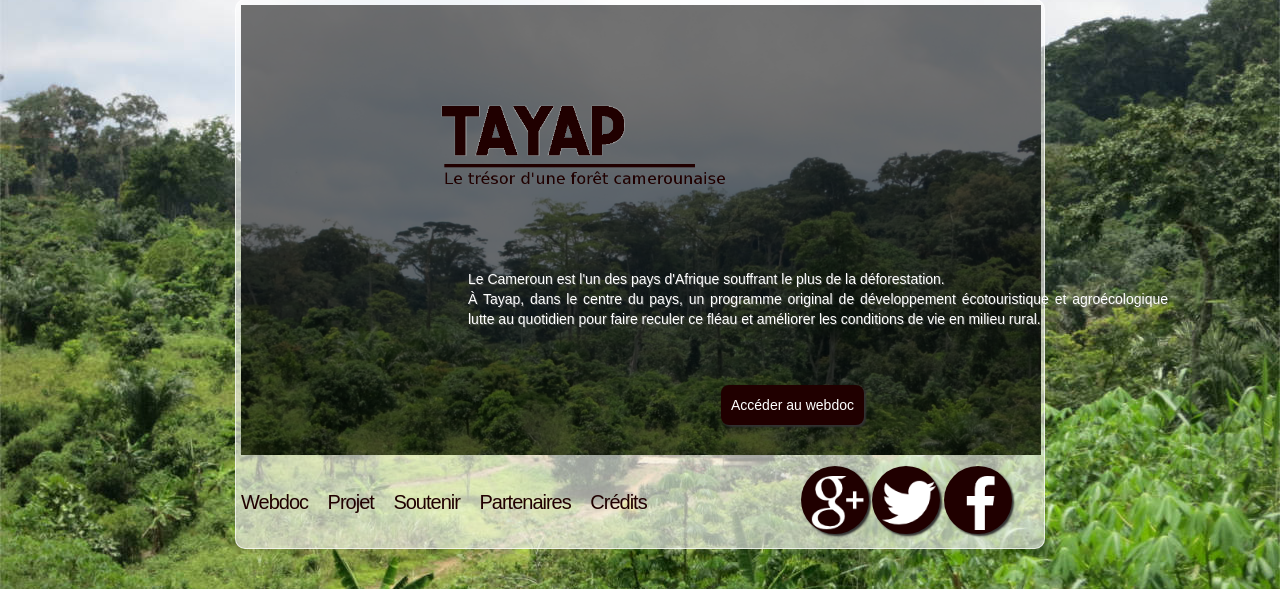
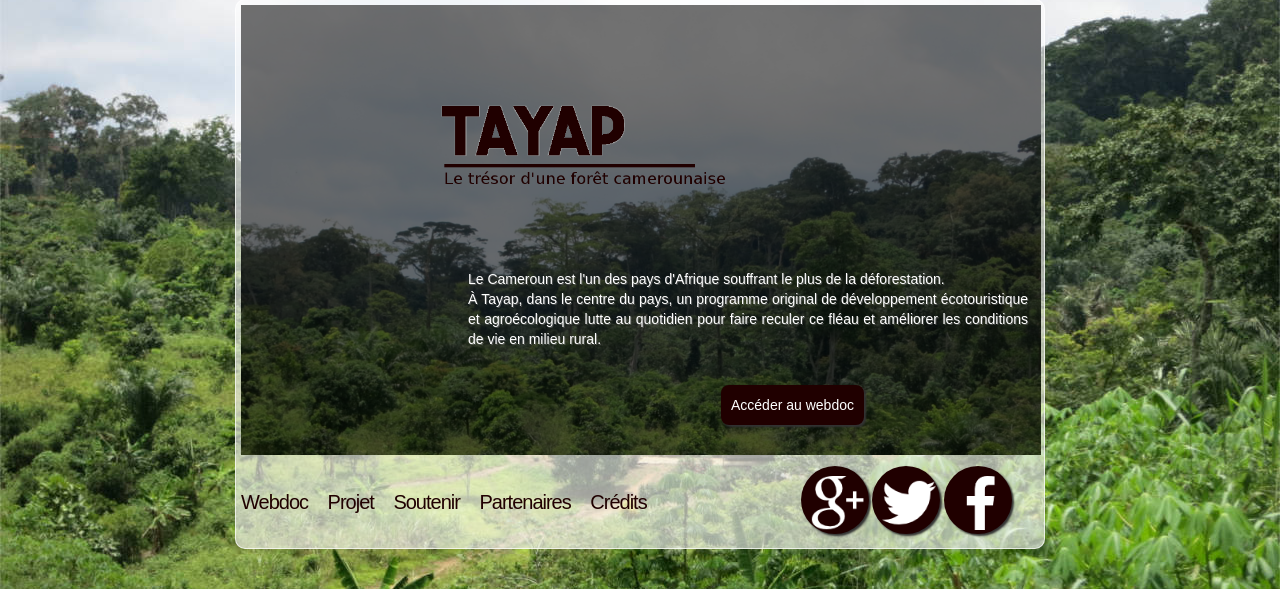
Before and after one commit to agripo/website, a Django app: page /webdoc/ in a window 1280 px wide. Shown: the part 78-667 px from the top of the page. Run offline with Django 3.2, Linux system fonts and the light colour scheme; parts of the project's set-up code (start-up, migrations or seed data) failed here and were passed over; some libraries are stand-ins or nearby versions.

Commit message:
imited the width of the content of the index to fit the box

```diff
--- a/webdoc/static/css/webdoc/base.css
+++ b/webdoc/static/css/webdoc/base.css
@@ -424,7 +424,9 @@ p.question{
     text-align: justify;
     text-shadow: 1px 1px rgba(128,128,128,0.5);
 }
-
+#page_index #content p{
+    width: 420px;
+}
 @media
 screen and (min-width: 830px) and (max-width:1280px),
 screen and (min-width: 830px) and (max-height:729px){
@@ -437,6 +439,9 @@ screen and (min-width: 830px) and (max-height:729px){
     #pages #content h3,
     #pages #content p{
         width:700px;
+    }
+    #page_index #content p{
+        width: 560px;
     }
     #force_quality{
         left:808px;
```
